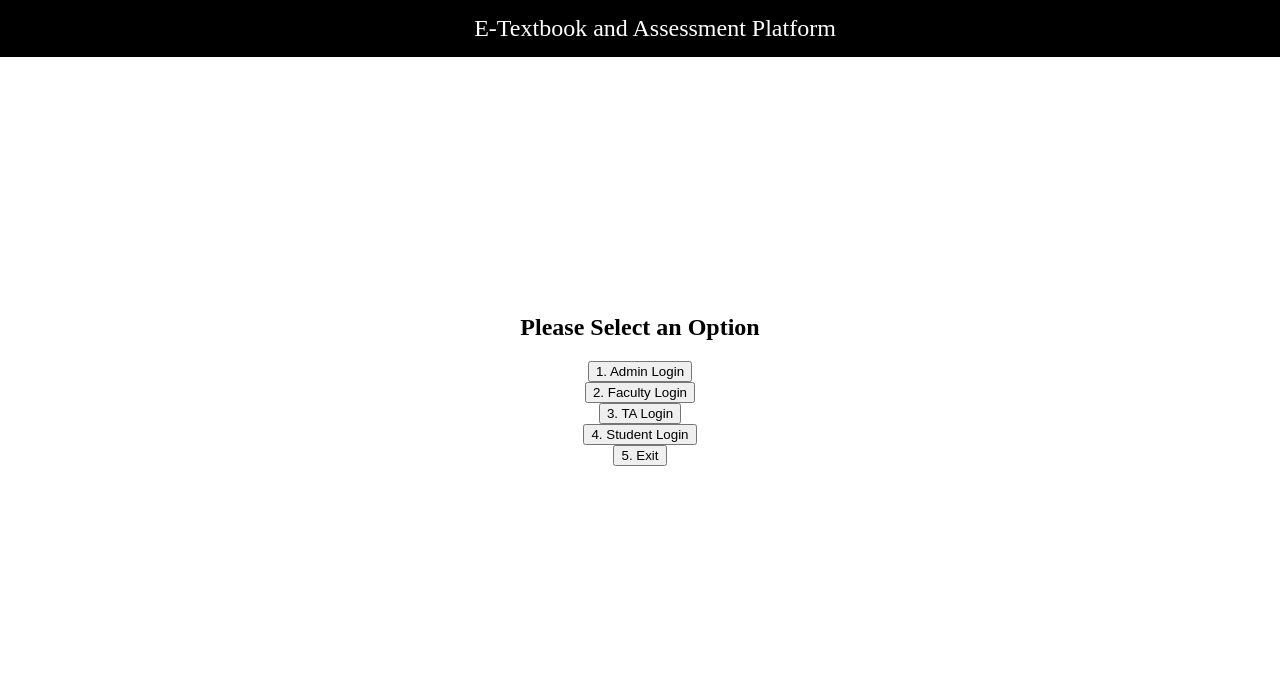
After one commit to NityaNagaSai/E-LearnHub, a Flask app: template app/templates/index.html in a window 1280 px wide. The commit adds this page. Shown: the top 699 px of the page. Run offline with Flask 3, Linux system fonts and the light colour scheme; the template is opened without the code that fills it, so the values that code supplies are empty.

Commit message:
added login page

```diff
--- /dev/null
+++ b/app/blueprints/ta/__init__.py
@@ -0,0 +1,5 @@
+from flask import Blueprint
+
+ta_bp = Blueprint('ta', __name__, template_folder='templates')
+
+from app.blueprints.ta import routes
--- /dev/null
+++ b/app/blueprints/ta/routes.py
@@ -0,0 +1,6 @@
+from flask import Blueprint, render_template, redirect, url_for, request, flash
+from . import ta_bp
+
+@ta_bp.route('/home')
+def ta_landing():
+    return render_template('ta_landing.html')
--- /dev/null
+++ b/app/templates/index.html
@@ -0,0 +1,71 @@
+<!DOCTYPE html>
+<html lang="en">
+<head>
+    <meta charset="UTF-8">
+    <meta name="viewport" content="width=device-width, initial-scale=1.0">
+    <title>Landing Page</title>
+    <style>
+        /* Styling for the navigation bar */
+        .navbar {
+            background-color: black;
+            color: white;
+            padding: 15px;
+            text-align: center;
+            font-size: 24px;
+            width: 100%;
+            position: fixed;
+            top: 0;
+            left: 0;
+        }
+
+        /* Center the content on the page */
+        .container {
+            display: flex;
+            justify-content: center;
+            align-items: center;
+            height: 80vh;
+            text-align: center;
+            flex-direction: column;
+            margin-top: 60px; /* Adjust for the fixed navbar */
+        }
+
+        /* Styling for the menu list */
+        ul {
+            list-style-type: none;
+            padding: 0;
+        }
+
+        li {
+            margin: 10px 0;
+        }
+
+        a {
+            text-decoration: none;
+            font-size: 18px;
+            color: #007bff;
+        }
+
+        a:hover {
+            color: #0056b3;
+        }
+    </style>
+</head>
+<body>
+    <!-- Navigation bar -->
+    <div class="navbar">
+        E-Textbook and Assessment Platform
+    </div>
+
+    <!-- Centered content -->
+    <div class="container">
+        <h2>Please Select an Option</h2>
+        <form method="POST" action="{{ url_for('main.choose_role') }}">
+            <button name="choice" value="1">1. Admin Login</button><br>
+            <button name="choice" value="2">2. Faculty Login</button><br>
+            <button name="choice" value="3">3. TA Login</button><br>
+            <button name="choice" value="4">4. Student Login</button><br>
+            <button name="choice" value="5">5. Exit</button><br>
+        </form>
+    </div>
+</body>
+</html>
--- /dev/null
+++ b/run.py
@@ -0,0 +1,6 @@
+from app import create_app
+
+app = create_app()
+
+if __name__ == "__main__":
+    app.run(debug=True)
```
Also changed, not shown: app.py (deleted, +0 -10 lines), app/__init__.py (added, +13 -0 lines), app/blueprints/login/__init__.py (added, +25 -0 lines), app/blueprints/login/routes.py (added, +28 -0 lines), app/blueprints/ta/templates/ta_landing.html (renamed from templates/index.html, +6 -7 lines), app/routes.py (added, +24 -0 lines), app/templates/login.html (added, +34 -0 lines), app/config.py (added), app/models.py (added).
